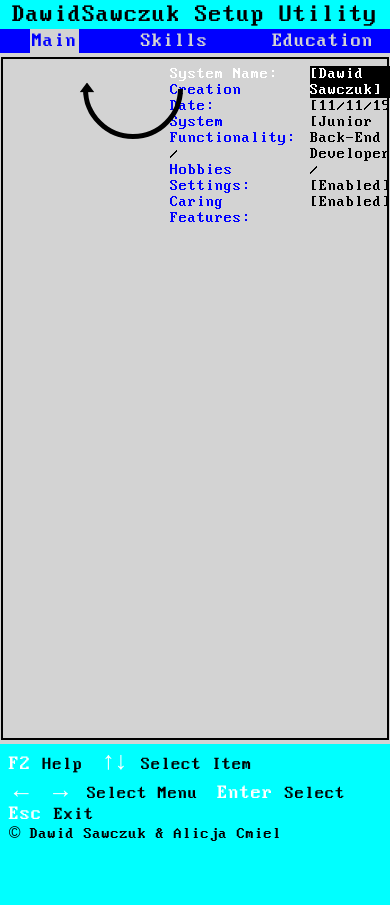
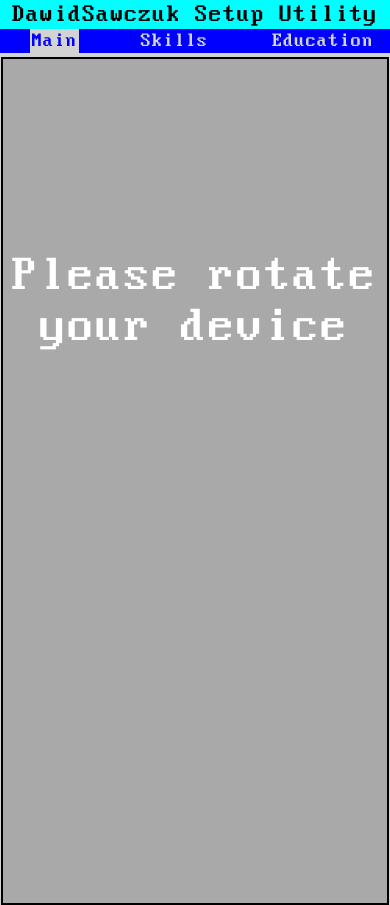
Before and after one commit to dawidsawczuk/myPage, a plain HTML site: page index.html in a window 390 px wide. Shown: the top 905 px of the page. Before the commit the page ends 844 px from the top, so only its background shows below. Drawn offline with Linux system fonts and the light colour scheme.

Commit message:
media for mobile

```diff
--- a/css/style.css
+++ b/css/style.css
@@ -73,6 +73,15 @@ a {
     flex-direction: row;
     justify-content: space-between;
 }
+.col-left p {
+  font-size: 20px;
+  line-height: 150%;
+
+}
+
+.margin {
+  margin-bottom: 3.5rem;
+}
 
 .col-left-side {
     margin: 3%;
@@ -139,62 +148,60 @@ span {
 .copyright {
     color: black;
 }
+.portrait {
+  display: none;
+}
+img {
+  display: none;
+}
 
 @media only screen and (max-width: 768px) and (orientation: portrait) {
+  .portrait {
+      width: 100vw;
+      height: 100vh;
+      background: darkgrey;
+      font-size: 50px;
+      top:50px;
+      margin:0 auto;
+      text-align:center;
+      color: white;
+      display: block;
+      padding-top: 50%;
+      }
+      img {
+        display: block;
+        width: 150px;
+        height: 150px;
+        color: white;
+      }
 
-    .arrow {
-        position: relative;
-        padding: 80px;
-        width: 100px;
-        height: 100px;
-    }
 
-    .circle {
-        position: absolute;
-        box-sizing: border-box;
-        height: 100px;
-        width: 100px;
-        border: 5px solid #000;
-        border-radius: 50%;
-        -webkit-clip-path: inset(0 50% 0 0);
-    }
+.col-left {
+  display: none;
+}
+.col-right {
+  display: none;
+}
+}
 
-    .triangle {
-        position: absolute;
-        width: 15px;
-        height: 10px;
-        background: #000;
-        margin-top: -1px;
-        margin-left: 44px;
-        -webkit-clip-path: polygon(50% 0, 0% 100%, 100% 100%);
-        -moz-transform: rotate(90deg);
-        -webkit-transform: rotate(90deg);
-        -o-transform: rotate(90deg);
-        -ms-transform: rotate(90deg);
-        transform: rotate(90deg);
-    }
-
-    .arrow {
-        animation: spin 4s linear infinite;
-    }
-
-    @keyframes spin {
-        0% {
-            transform: rotate(360deg)
-        }
-        50% {
-            transform: rotate(180deg)
-        }
-        100% {
-            transform: rotate(0deg)
-        }
-    }
-}
 
 @media only screen and (max-width: 768px) and (orientation: landscape) {
     .top-text {
         font-size: 18px;
     }
+    .col-left-side {
+    margin: 3%;
+    width: 46%;
+  }
+  .col-right-side {
+  margin: 3%;
+  width: 60%;
+}
+.col-left p {
+  font-size: 16px;
+}
+
+
 }
 
 .copyright a {
--- a/index.html
+++ b/index.html
@@ -26,16 +26,7 @@
 
     <section class="container">
 
-        <!-- <div class="col-left"> -->
-
-        <!-- tu test szczałka -->
-        <div class="mobile-arrow">
-            <div class="arrow">
-                <div class="circle"></div>
-                <div class="triangle"></div>
-            </div>
-        </div>
-        <!--           -->
+        <div class="portrait">Please rotate your device</div>
 
 
         <div class="col-left">
@@ -44,30 +35,30 @@
                 <div id='main'>
                     <p class="blue" data-content="name">System Name:</p>
                     <p class="blue" data-content="date">Creation Date:</p>
-                    <p class="blue" data-content="functionality">System Functionality:</p>
-                    /
+                    <p class="blue margin" data-content="functionality">System Functionality:</p>
+                    <!-- / -->
                     <p class="blue" data-content="hobbies">Hobbies Settings:</p>
                     <p class="blue" data-content="cares">Caring Features:</p>
                 </div>
                 <div id='skills'>
                     <p class="blue" data-content="php">PHP:</p>
                     <p class="blue" data-content="symfony">Symfony2:</p>
-                    <p class="blue" data-content="mysql">MySQL:</p>
-                    /
+                    <p class="blue margin" data-content="mysql">MySQL:</p>
+                    <!-- / -->
                     <p class="blue" data-content="js">JavaScript:</p>
-                    <p class="blue" data-content="jquery">jQuery:</p>
-                    /
+                    <p class="blue margin" data-content="jquery">jQuery:</p>
+                    <!-- / -->
                     <p class="blue" data-content="html">HTML:</p>
                     <p class="blue" data-content="css">CSS:</p>
                 </div>
                 <div id='education'>
-                    <p class="blue" data-content="cl">Coders Lab:</p>
-                    /
+                    <p class="blue margin" data-content="cl">Coders Lab:</p>
+                    <!-- / -->
                     <p class="blue" data-content="pader">Paderewski Private School:</p>
                 </div>
                 <div id='career'>
-                    <p class="blue" data-content="henderson">Henderson's of Edinburgh:</p>
-                    /
+                    <p class="blue margin" data-content="henderson">Henderson's:</p>
+                    <!-- / -->
                     <p class="blue" data-content="sawczuk">SAWCZUK:</p>
                 </div>
                 <div id='exit'>
@@ -81,30 +72,30 @@
                 <div id='mainR'>
                     <p class="black">[Dawid Sawczuk]</p>
                     <p class="black">[11/11/1993]</p>
-                    <p class="black">[Junior Back-End Developer]</p>
-                    /
+                    <p class="black margin">[Junior Back-End Developer]</p>
+                    <!-- / -->
                     <p class="black">[Enabled]</p>
                     <p class="black">[Enabled]</p>
                 </div>
                 <div id='skillsR'>
                     <p class="black">[Enabled]</p>
                     <p class="black">[Enabled]</p>
+                    <p class="black margin">[Enabled]</p>
+                    <!-- / -->
                     <p class="black">[Enabled]</p>
-                    /
-                    <p class="black">[Enabled]</p>
-                    <p class="black">[Enabled]</p>
-                    /
+                    <p class="black margin">[Enabled]</p>
+                    <!-- / -->
                     <p class="black">[Enabled]</p>
                     <p class="black">[Enabled]</p>
                 </div>
                 <div id='educationR'>
-                    <p class="black">[Finished]</p>
-                    /
+                    <p class="black margin">[Finished]</p>
+                    <!-- / -->
                     <p class="black">[Finished]</p>
                 </div>
                 <div id='careerR'>
-                    <p class="black">[Waiter]</p>
-                    /
+                    <p class="black margin">[Waiter]</p>
+                    <!-- / -->
                     <p class="black">[Co-Owner]</p>
                 </div>
                 <div id='exitR'>
```
